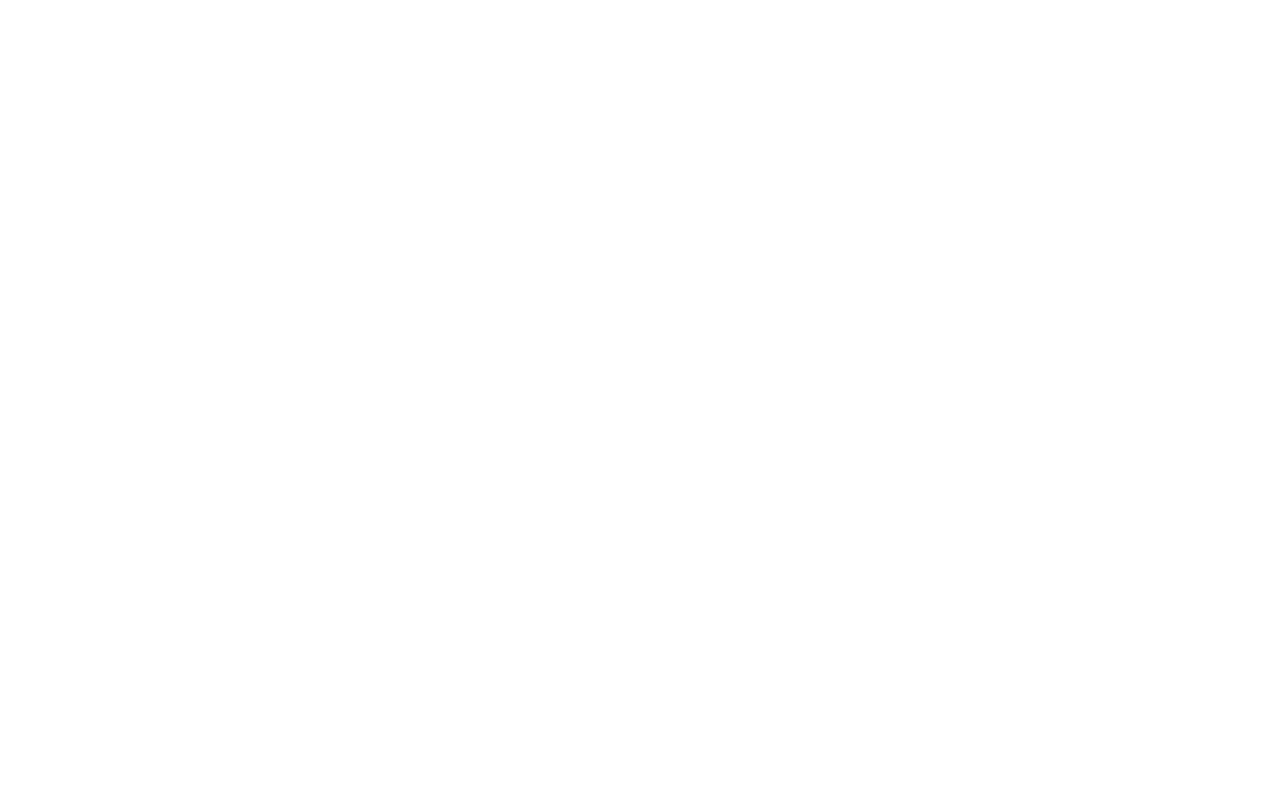
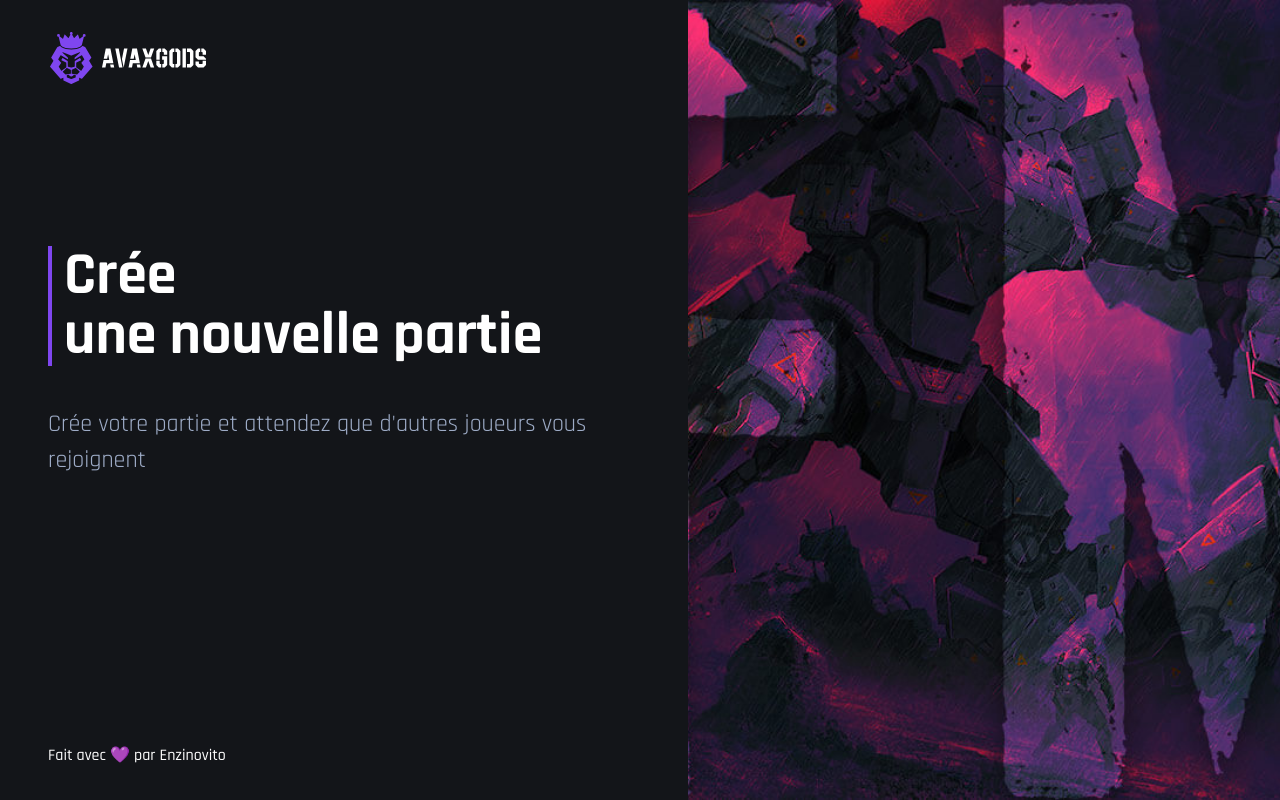
Before and after one commit to EnzoZa/Online-Multiplayer-Web-3-NFT-Card-Game, a React (Vite) app in the folder nft_card_game/client/: page /create-battle in a window 1280 px wide. Before the commit this address had no page. Built offline with nearby package versions, Linux system fonts and the light colour scheme.

Commit message:
:construction: client page component
Higher Order Components

```diff
--- /dev/null
+++ b/nft_card_game/client/src/components/PageHOC.jsx
@@ -0,0 +1,34 @@
+import React from 'react';
+import {useNavigate} from 'react-router-dom';
+
+import {logo, heroImg} from '../assets';
+import styles from '../styles';
+
+const PageHOC = (Component, title, description) => () => {
+    const navigate = useNavigate();
+
+    return (
+        <div className={styles.hocContainer}>
+            <div className={styles.hocContentBox}>
+                <img src={logo} alt="logo" className={styles.hocLogo} onClick={() => navigate('/')} />
+                <div className={styles.hocBodyWrapper}>
+                    <div className="flex flex-row w-full">
+                        <h1 className={`flex ${styles.headText} head-text`}>{title}</h1>
+                    </div>
+
+                    <p className={`${styles.normalText} my-10`}>{description}</p>
+
+                    <Component />
+                </div>
+
+                <p className={styles.footerText}>Fait avec 💜 par Enzinovito</p>
+            </div>
+
+            <div className="flex flex-1">
+                <img src={heroImg} alt="hero-img" className="w-full xl:h-full object-cover" />
+            </div>
+        </div>
+    )
+}
+
+export default PageHOC
--- /dev/null
+++ b/nft_card_game/client/src/components/index.js
@@ -0,0 +1,3 @@
+import PageHOC from "./PageHOC";
+
+export { PageHOC };
--- a/nft_card_game/client/src/main.jsx
+++ b/nft_card_game/client/src/main.jsx
@@ -2,13 +2,14 @@ import React from 'react';
 import ReactDOM from 'react-dom/client';
 import { BrowserRouter, Route, Routes } from 'react-router-dom';
 
-import Home from './page/Home';
+import {Home, CreateBattle} from './page';
 import './index.css';
 
 ReactDOM.createRoot(document.getElementById('root')).render(
   <BrowserRouter>
     <Routes>
       <Route path="/" element={<Home />} />
+      <Route path="/create-battle" element={<CreateBattle />} />
     </Routes>
   </BrowserRouter>,
 );
--- /dev/null
+++ b/nft_card_game/client/src/page/CreateBattle.jsx
@@ -0,0 +1,17 @@
+import React from 'react';
+
+import { PageHOC } from '../components';
+
+const CreateBattle = () => {
+  return (
+    <div>
+
+    </div>
+  )
+};
+
+export default PageHOC(
+    CreateBattle,
+  <>Crée <br /> une nouvelle partie</>,
+  <>Crée votre partie et attendez que d'autres joueurs vous rejoignent</>
+  );
--- a/nft_card_game/client/src/page/Home.jsx
+++ b/nft_card_game/client/src/page/Home.jsx
@@ -1,13 +1,17 @@
 import React from 'react';
+
+import { PageHOC } from '../components';
 
 const Home = () => {
   return (
     <div>
-      <h1 className="text-5xl p-3">Avax Gods</h1>
-      <h2 className="text-3xl p-3">Web3 NFT Battle-style Card Game</h2>
-      <p className="text-xl p-3">Made with 💜 by JavaScript Mastery</p>
+
     </div>
   )
 };
 
-export default Home;
+export default PageHOC(
+  Home,
+  <>Bienvenue sur AvaxGods <br /> un jeu de cartes NFT Web3</>,
+  <>Connectez votre porte-feuille pour commencer à jouer <br /> à l'ultime jeu de cartes Web3</>
+  );
--- /dev/null
+++ b/nft_card_game/client/src/page/index.js
@@ -0,0 +1,7 @@
+import Home from './home';
+import CreateBattle from './CreateBattle';
+
+export {
+    Home,
+    CreateBattle
+}
```
